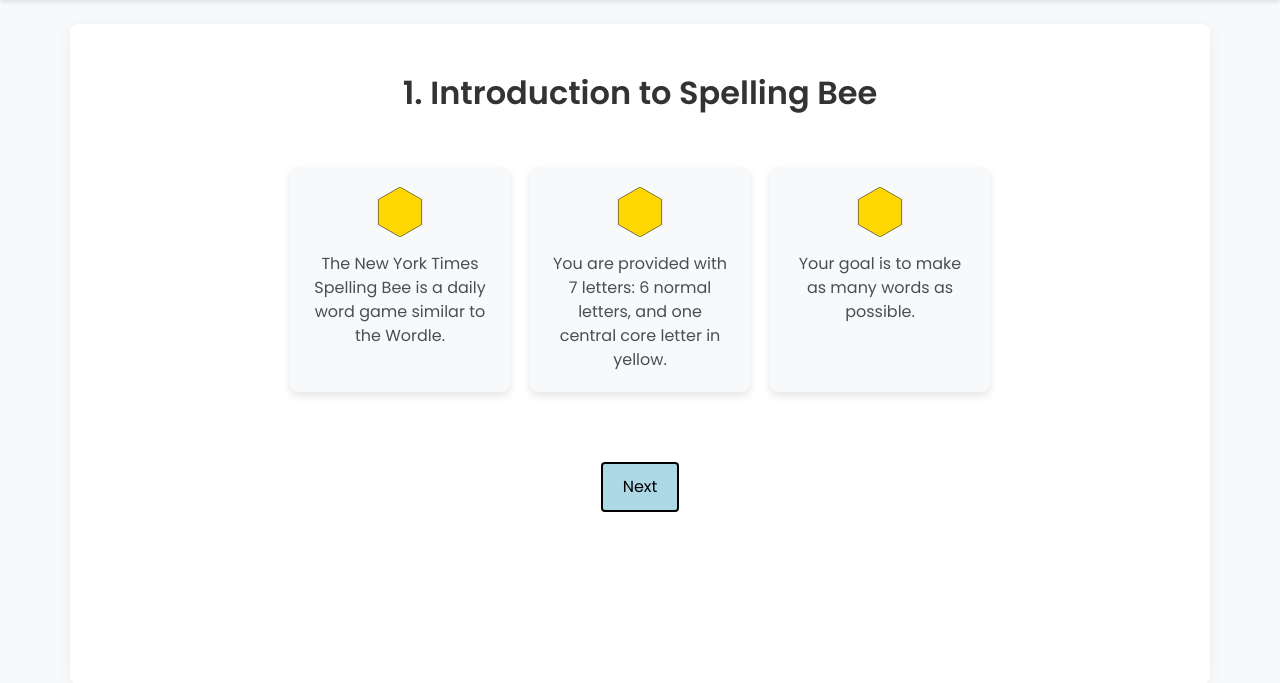
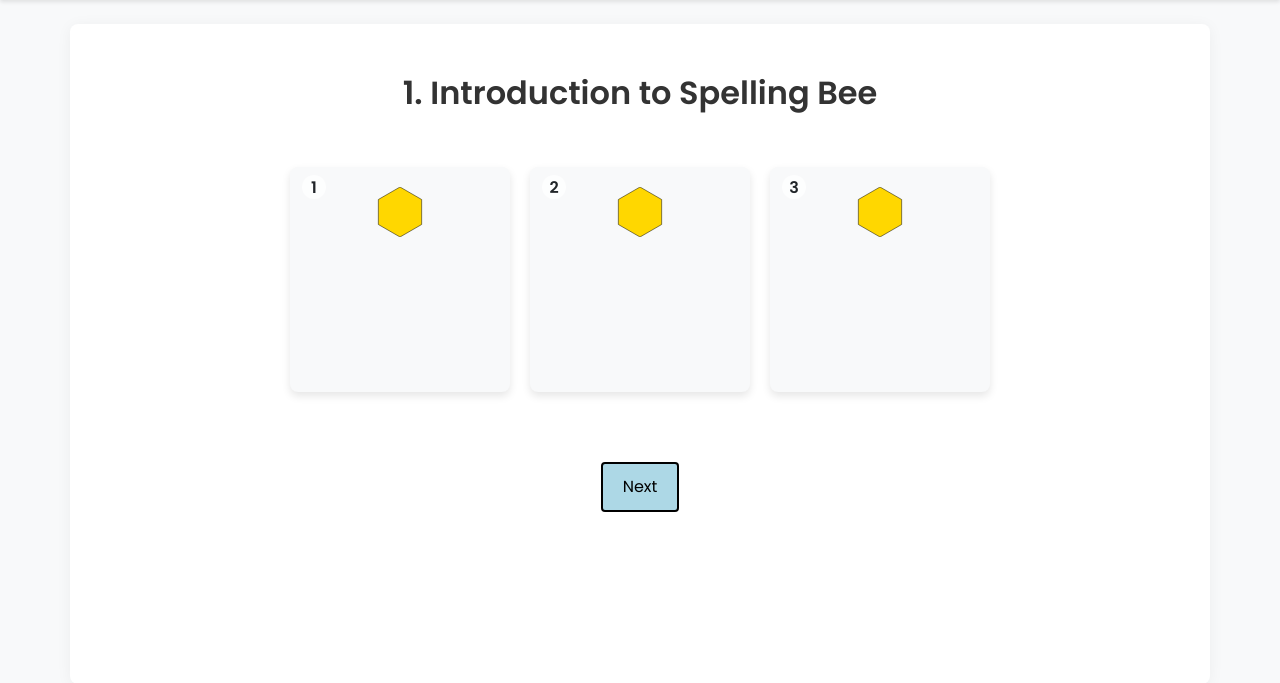
Before and after one commit to arin-jaff/spelling-bee-guide, a Flask app: page /learn/1 in a window 1280 px wide. Shown: the part 74-757 px from the top of the page. Run offline with Flask 3, Linux system fonts and the light colour scheme; some libraries are stand-ins or nearby versions.

Commit message:
Add card numbering and hover effects to interactive elements; update hexagon styles in learn page

```diff
--- a/static/js/main.js
+++ b/static/js/main.js
@@ -8,7 +8,6 @@
 function createInteractiveElements() {
     const lessonContent = document.querySelector('.lesson-content');
     const lessonText = lessonContent.textContent.trim();
-
 
     lessonContent.innerHTML = '';
 
@@ -24,6 +23,23 @@
         card.className = 'interactive-card';
         card.setAttribute('data-index', index);
 
+        // Add number to card
+        const number = document.createElement('div');
+        number.className = 'card-number';
+        number.textContent = index + 1;
+        number.style.position = 'absolute';
+        number.style.top = '8px';
+        number.style.left = '12px';
+        number.style.fontWeight = 'bold';
+        number.style.background = 'rgba(255,255,255,0.8)';
+        number.style.borderRadius = '50%';
+        number.style.width = '24px';
+        number.style.height = '24px';
+        number.style.display = 'flex';
+        number.style.alignItems = 'center';
+        number.style.justifyContent = 'center';
+        number.style.zIndex = '2';
+
         // making hexagon
         const icon = document.createElement('div');
         icon.className = 'card-icon';
@@ -33,25 +49,29 @@
         const content = document.createElement('div');
         content.className = 'card-content';
         content.textContent = sentence.trim() + '.';
+        // content is hidden by default, shown on hover
+        content.style.opacity = '0';
+        content.style.transition = 'opacity 0.3s';
+        content.style.pointerEvents = 'none';
 
+        card.appendChild(number);
         card.appendChild(icon);
         card.appendChild(content);
         cardsContainer.appendChild(card);
 
         // on hover
         card.addEventListener('mouseenter', function() {
-            this.classList.add('expanded');
+            content.style.opacity = '1';
         });
 
         // off hover
         card.addEventListener('mouseleave', function() {
-            this.classList.remove('expanded');
+            content.style.opacity = '0';
         });
 
         // on click
         card.addEventListener('click', function() {
             this.classList.toggle('active');
-
             document.querySelectorAll('.interactive-card.active').forEach(activeCard => {
                 if (activeCard !== this) {
                     activeCard.classList.remove('active');
--- a/templates/learn.html
+++ b/templates/learn.html
@@ -78,22 +78,25 @@
 .hex {
     width: 60px;
     height: 60px;
-    background-color: lightblue;
+    background-color: #e0e0e0;  /* Light gray for all hexagons */
     margin: 5px;
     display: flex;
     align-items: center;
     justify-content: center;
     text-decoration: none;
-    color: black;
+    color: #333;
     font-weight: bold;
-    border: 2px solid black;
     clip-path: polygon(50% 0%, 100% 25%, 100% 75%, 50% 100%, 0% 75%, 0% 25%);
     transition: transform 0.2s;
 }
 
 .hex:hover {
     transform: scale(1.1);
-    background-color: #add8e6;
+}
+
+/* Only the hexagon numbered 4 (second hex in the second row) is yellow */
+.hex-row:nth-child(2) .hex:nth-child(2) {
+    background-color: #ffd700;
 }
 
 .lesson-content {
```
